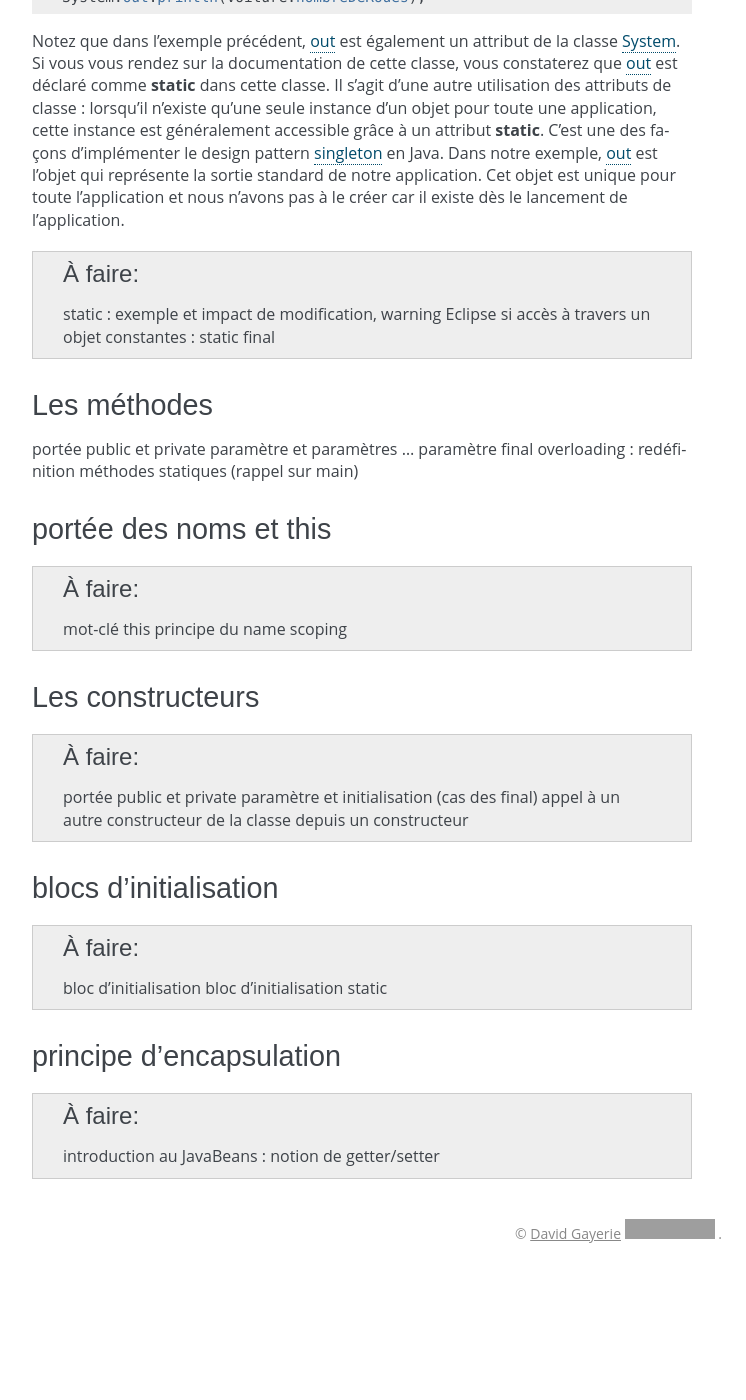
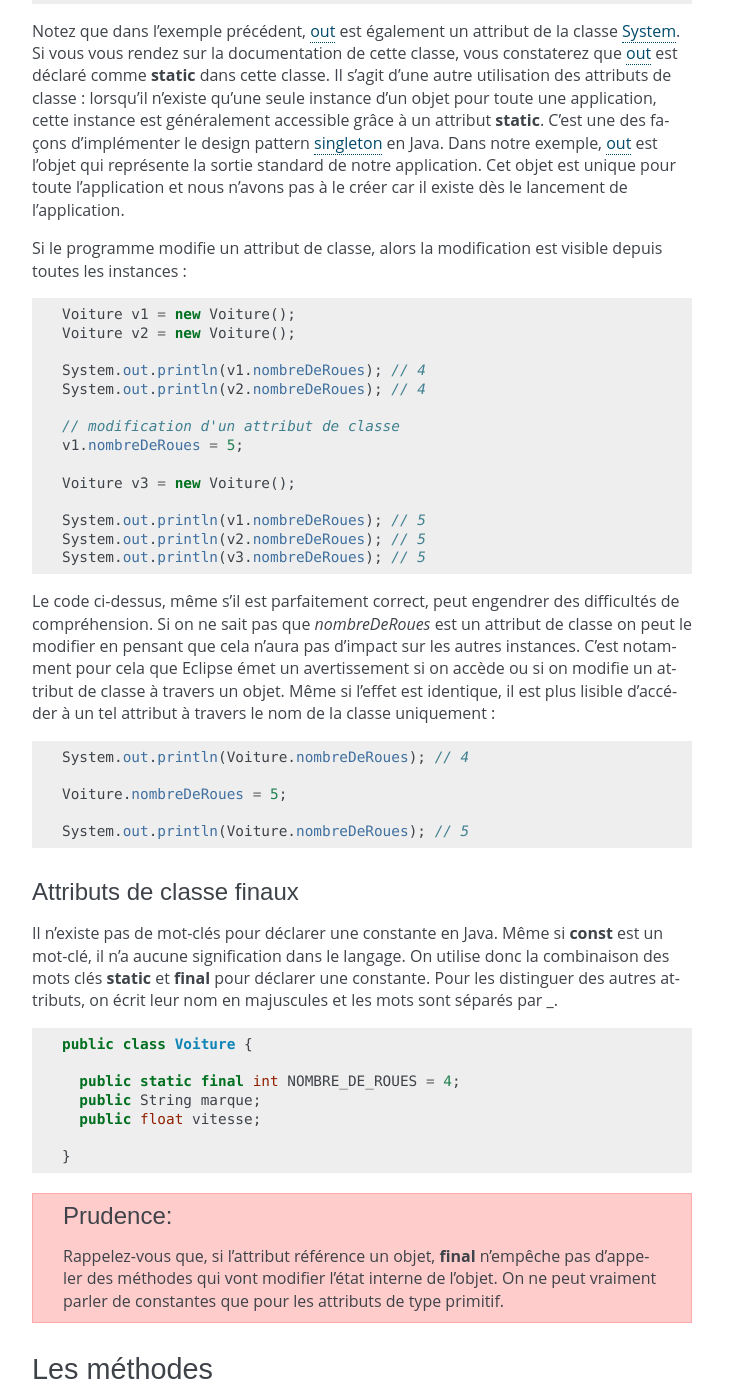
Before and after one commit to lanaflonPerso/cours-java-web, a Sphinx documentation site: the page built from source/attributs_et_methodes.rst, in a window 1280 px wide and 1400 px high, scrolled down 3657 px. Shown: the whole window, without its empty margins (398-1144 px from the left). Built offline with Sphinx 7.4.7, drawn with Linux system fonts in a browser that asks for light colours; formulas are drawn with MathJax 3; before the commit the page ends 4930 px from its top, so only the background shows below that; some of the changed text lies outside the part shown; grey boxes are pictures that could not be loaded.

Commit message:
fin partie sur les attributs

```diff
--- a/source/attributs_et_methodes.rst
+++ b/source/attributs_et_methodes.rst
@@ -128,7 +128,7 @@ ou ceci
 est strictement identique en Java.
 
 attributs finaux
-****************
+================
 
 Un attribut peut être déclaré comme **final**. Cela signifie qu'il n'est plus possible
 de modifier la valeur de cet attribut. De plus l'attribut doit être *explicitement*
@@ -181,7 +181,7 @@ et ne pourra plus être modifié.
     facture.voiture = new Voiture() // ERREUR DE COMPILATION
 
 attributs de classe
-*******************
+===================
 
 Jusqu'à présent, nous avons vu comment déclarer des attributs d'objet. C'est-à-dire
 que chaque instance d'une classe aura ses propres attributs avec ses propres valeurs
@@ -224,15 +224,70 @@ d'implémenter le design pattern singleton_ en Java. Dans notre exemple, out_ es
 qui représente la sortie standard de notre application. Cet objet est unique pour toute l'application
 et nous n'avons pas à le créer car il existe dès le lancement de l'application.
 
+Si le programme modifie un attribut de classe, alors la modification est visible depuis toutes
+les instances :
 
-.. todo::
+::
 
-  static : exemple et impact de modification, warning Eclipse si accès à travers un objet
-  constantes : static final
+  Voiture v1 = new Voiture();
+  Voiture v2 = new Voiture();
 
+  System.out.println(v1.nombreDeRoues); // 4
+  System.out.println(v2.nombreDeRoues); // 4
+
+  // modification d'un attribut de classe
+  v1.nombreDeRoues = 5;
+
+  Voiture v3 = new Voiture();
+
+  System.out.println(v1.nombreDeRoues); // 5
+  System.out.println(v2.nombreDeRoues); // 5
+  System.out.println(v3.nombreDeRoues); // 5
+
+Le code ci-dessus, même s'il est parfaitement correct, peut engendrer des difficultés de compréhension.
+Si on ne sait pas que *nombreDeRoues* est un attribut de classe on peut le modifier en pensant que
+cela n'aura pas d'impact sur les autres instances. C'est notamment pour cela que Eclipse émet un
+avertissement si on accède ou si on modifie un attribut de classe à travers un objet.
+Même si l'effet est identique, il est plus lisible d'accéder à un tel attribut à travers le nom de la classe uniquement :
+
+::
+
+  System.out.println(Voiture.nombreDeRoues); // 4
+
+  Voiture.nombreDeRoues = 5;
+
+  System.out.println(Voiture.nombreDeRoues); // 5
+
+
+Attributs de classe finaux
+==========================
+
+Il n'existe pas de mot-clés pour déclarer une constante en Java. Même si **const**
+est un mot-clé, il n'a aucune signification dans le langage. On utilise donc
+la combinaison des mots clés **static** et **final** pour déclarer une constante.
+Pour les distinguer des autres attributs, on écrit leur nom en majuscules et
+les mots sont séparés par _.
+
+::
+
+  public class Voiture {
+
+    public static final int NOMBRE_DE_ROUES = 4;
+    public String marque;
+    public float vitesse;
+
+  }
+
+.. caution ::
+
+  Rappelez-vous que, si l'attribut référence un objet, **final** n'empêche pas d'appeler des méthodes
+  qui vont modifier l'état interne de l'objet. On ne peut vraiment parler de constantes que pour les
+  attributs de type primitif.
 
 Les méthodes
 ************
+
+
 
 .. todo::
 
```
